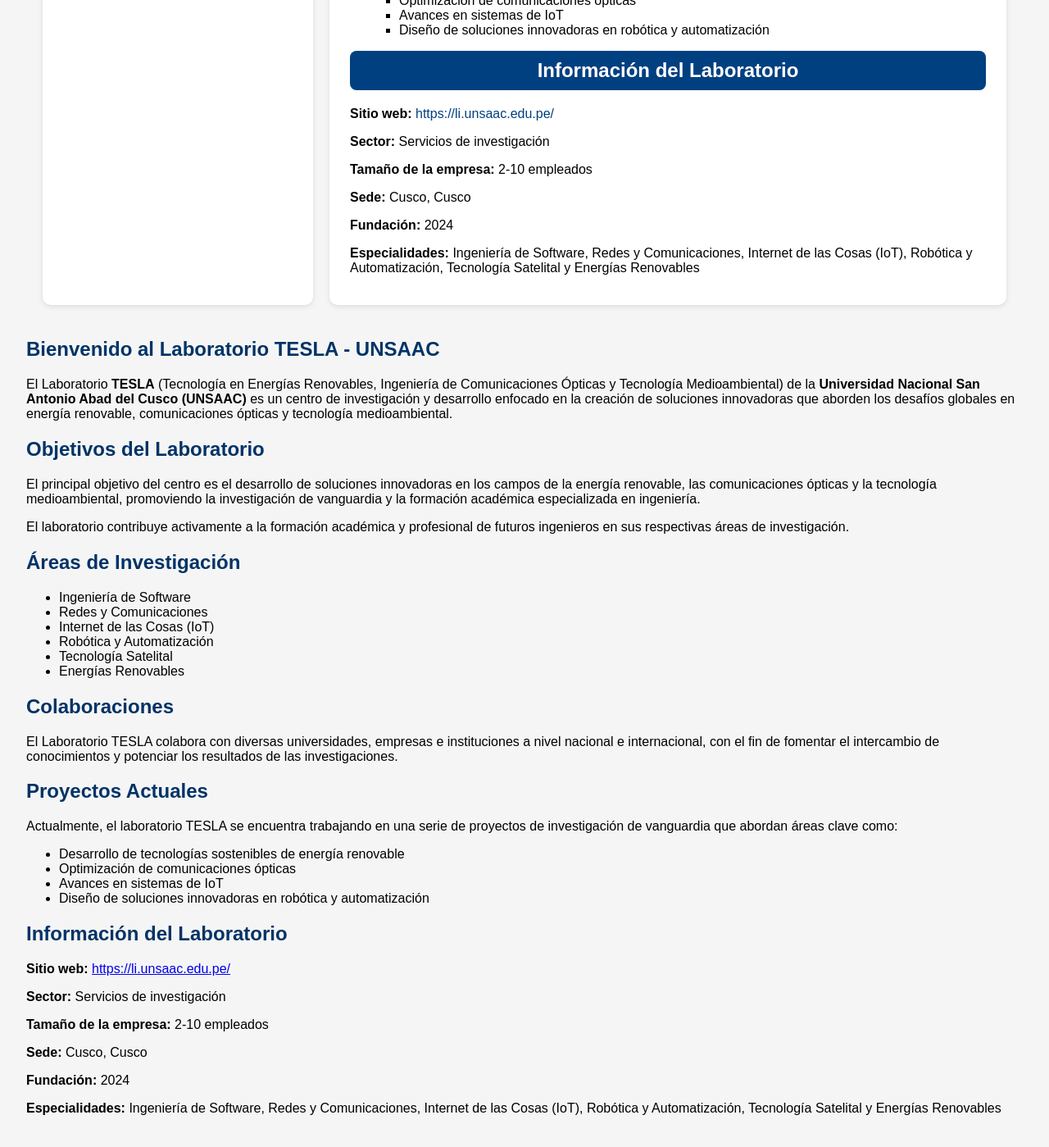
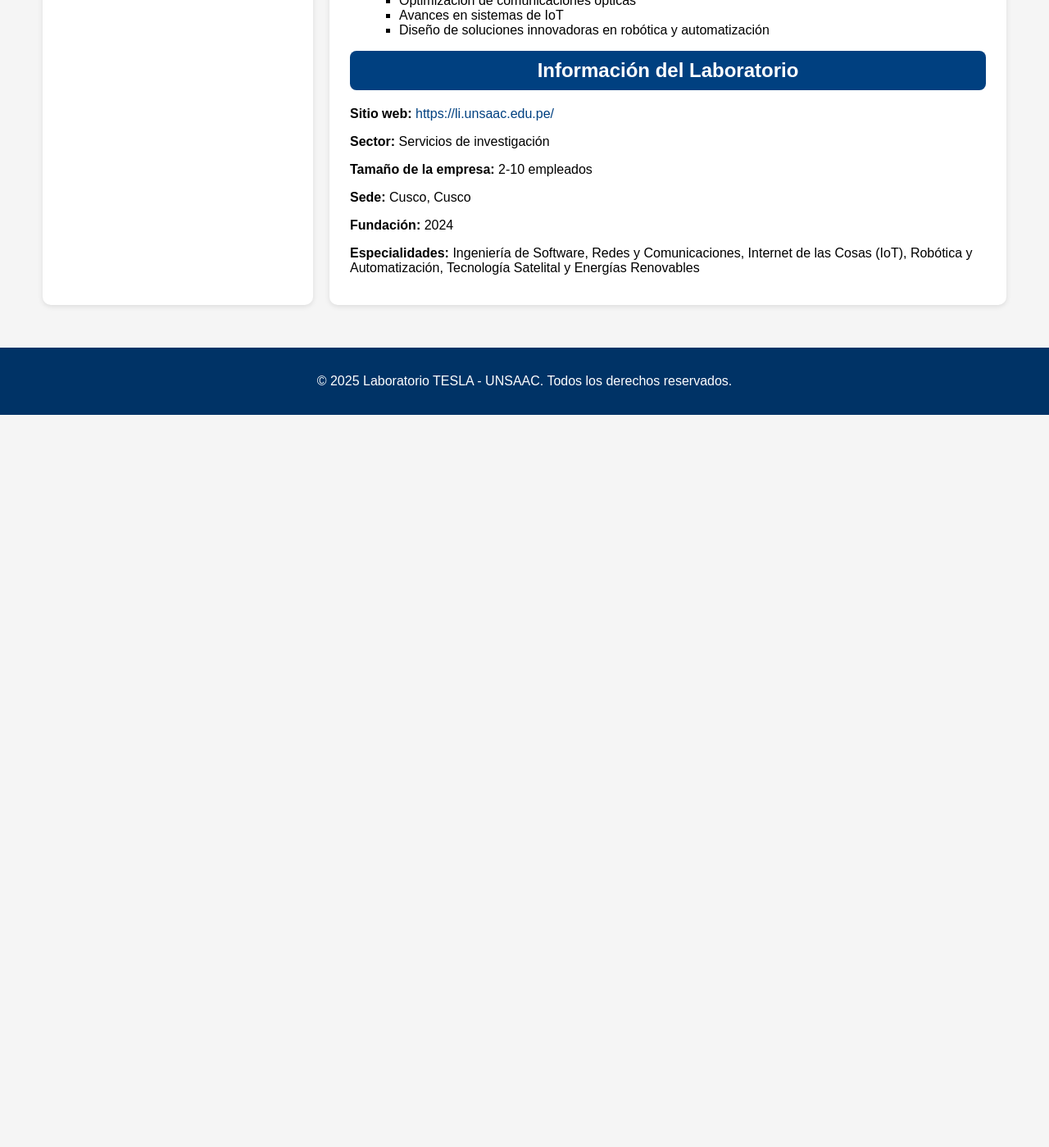
Before and after one commit to laboratoriotesla-unsaac/laboratoriotesla-unsaac.github.io, a Jekyll site: the page built from index.html, in a window 1280 px wide and 1400 px high, scrolled down 1023 px. Shown: the whole window at 82% size. Built offline with Jekyll 4.4.1, drawn with Linux system fonts in a browser that asks for light colours; after the commit the page ends 1529 px from its top, so only the background shows below that.

Commit message:
Eliminar restos de conflicto y corregir index.html

```diff
--- a/index.html
+++ b/index.html
@@ -86,72 +86,3 @@
     </section>
   </div>
 </div>
-
-<!-- Sección Home -->
-<section id="home">
-  <h2>Bienvenido al Laboratorio TESLA - UNSAAC</h2>
-  <p>
-    El Laboratorio <strong>TESLA</strong> (Tecnología en Energías Renovables, Ingeniería de Comunicaciones Ópticas y Tecnología Medioambiental)
-    de la <strong>Universidad Nacional San Antonio Abad del Cusco (UNSAAC)</strong> es un centro de investigación y desarrollo enfocado en la creación de soluciones innovadoras
-    que aborden los desafíos globales en energía renovable, comunicaciones ópticas y tecnología medioambiental.
-  </p>
-</section>
-
-<!-- Sección Objetivos -->
-<section id="mission">
-  <h2>Objetivos del Laboratorio</h2>
-  <p>
-    El principal objetivo del centro es el desarrollo de soluciones innovadoras en los campos de la energía renovable, las comunicaciones ópticas y la tecnología medioambiental,
-    promoviendo la investigación de vanguardia y la formación académica especializada en ingeniería.
-  </p>
-  <p>
-    El laboratorio contribuye activamente a la formación académica y profesional de futuros ingenieros en sus respectivas áreas de investigación.
-  </p>
-</section>
-
-<!-- Sección Áreas de Investigación -->
-<section id="research-areas">
-  <h2>Áreas de Investigación</h2>
-  <ul>
-    <li>Ingeniería de Software</li>
-    <li>Redes y Comunicaciones</li>
-    <li>Internet de las Cosas (IoT)</li>
-    <li>Robótica y Automatización</li>
-    <li>Tecnología Satelital</li>
-    <li>Energías Renovables</li>
-  </ul>
-</section>
-
-<!-- Sección Colaboraciones -->
-<section id="collaboration">
-  <h2>Colaboraciones</h2>
-  <p>
-    El Laboratorio TESLA colabora con diversas universidades, empresas e instituciones a nivel nacional e internacional,
-    con el fin de fomentar el intercambio de conocimientos y potenciar los resultados de las investigaciones.
-  </p>
-</section>
-
-<!-- Sección Proyectos -->
-<section id="projects">
-  <h2>Proyectos Actuales</h2>
-  <p>
-    Actualmente, el laboratorio TESLA se encuentra trabajando en una serie de proyectos de investigación de vanguardia que abordan áreas clave como:
-  </p>
-  <ul>
-    <li>Desarrollo de tecnologías sostenibles de energía renovable</li>
-    <li>Optimización de comunicaciones ópticas</li>
-    <li>Avances en sistemas de IoT</li>
-    <li>Diseño de soluciones innovadoras en robótica y automatización</li>
-  </ul>
-</section>
-
-<!-- Sección Información del Laboratorio -->
-<section id="company-info">
-  <h2>Información del Laboratorio</h2>
-  <p><strong>Sitio web:</strong> <a href="https://li.unsaac.edu.pe/" target="_blank">https://li.unsaac.edu.pe/</a></p>
-  <p><strong>Sector:</strong> Servicios de investigación</p>
-  <p><strong>Tamaño de la empresa:</strong> 2-10 empleados</p>
-  <p><strong>Sede:</strong> Cusco, Cusco</p>
-  <p><strong>Fundación:</strong> 2024</p>
-  <p><strong>Especialidades:</strong> Ingeniería de Software, Redes y Comunicaciones, Internet de las Cosas (IoT), Robótica y Automatización, Tecnología Satelital y Energías Renovables</p>
-</section>
```
